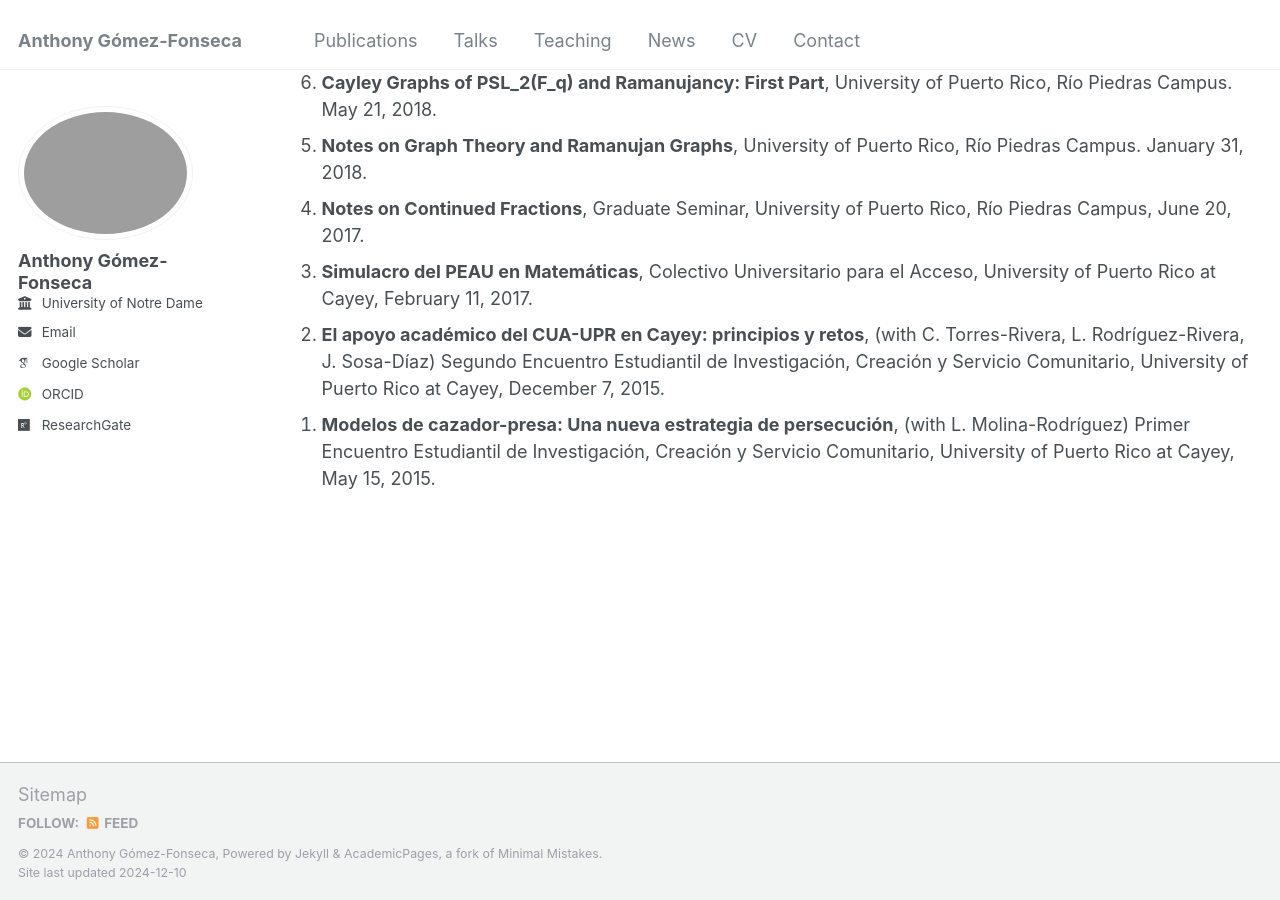
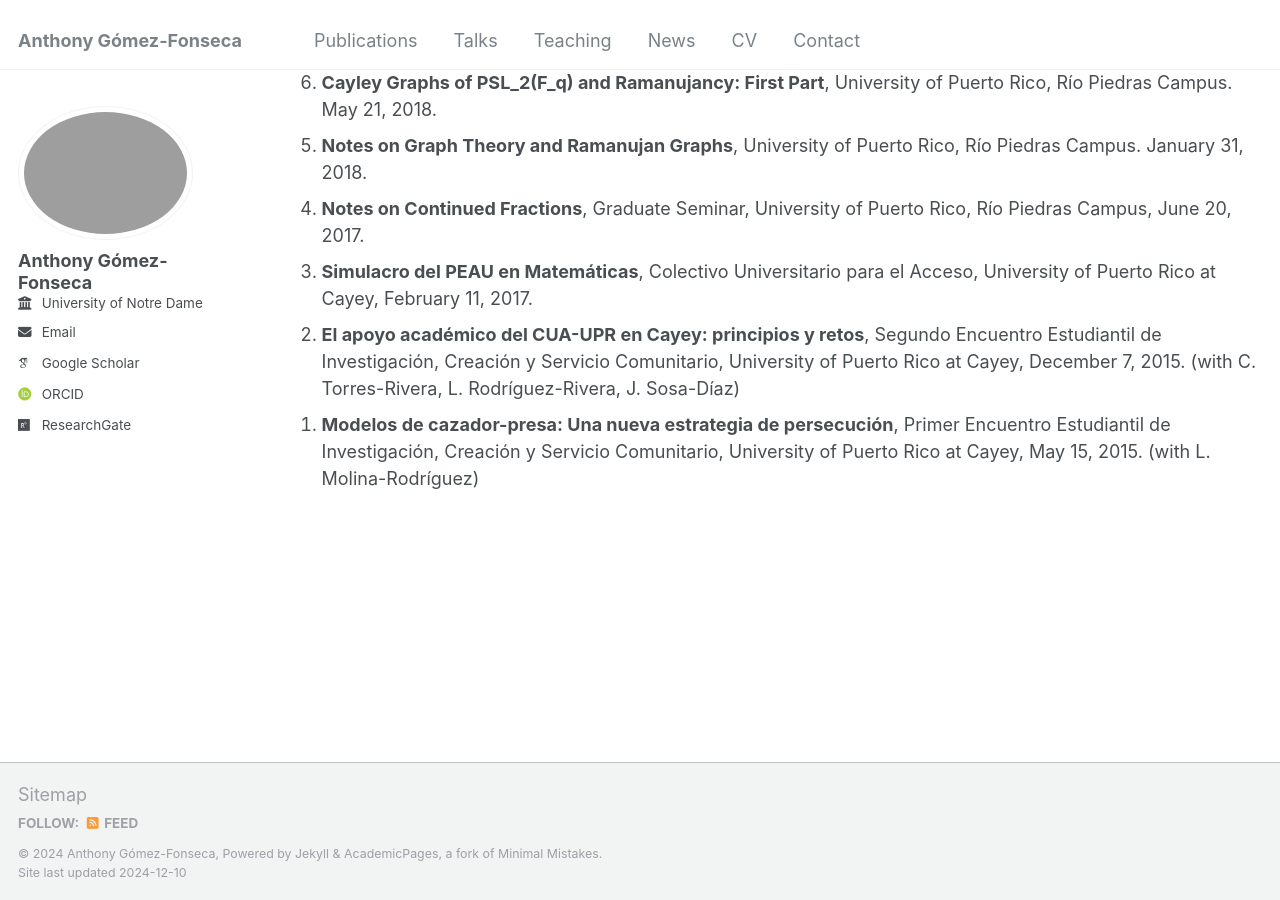
Before and after one commit to gomezfonsecaa/Anthony, a Jekyll site: the page built from _pages/talks.md, in a window 1280 px wide and 900 px high, scrolled down 1137 px. Built offline with Jekyll 4.4.1, drawn with Linux system fonts in a browser that asks for light colours; some web fonts are replaced.

```diff
--- a/_pages/talks.md
+++ b/_pages/talks.md
@@ -30,6 +30,6 @@ Codes**, 2023 12th International Symposium on Topics in Coding (ISTC), Brest, Fr
 0. **Notes on Graph Theory and Ramanujan Graphs**, University of Puerto Rico, Río Piedras Campus. January 31, 2018.
 0. **Notes on Continued Fractions**, Graduate Seminar, University of Puerto Rico, Río Piedras Campus, June 20, 2017.
 0. **Simulacro del PEAU en Matemáticas**, Colectivo Universitario para el Acceso, University of Puerto Rico at Cayey, February 11, 2017.
-0. **El apoyo académico del CUA-UPR en Cayey: principios y retos**, (with C. Torres-Rivera, L. Rodríguez-Rivera, J. Sosa-Díaz) Segundo Encuentro Estudiantil de Investigación, Creación y Servicio Comunitario, University of Puerto Rico at Cayey, December 7, 2015.
-0. **Modelos de cazador-presa: Una nueva estrategia de persecución**, (with L. Molina-Rodríguez) Primer Encuentro Estudiantil de Investigación, Creación y Servicio Comunitario, University of Puerto Rico at Cayey, May 15, 2015.
+0. **El apoyo académico del CUA-UPR en Cayey: principios y retos**, Segundo Encuentro Estudiantil de Investigación, Creación y Servicio Comunitario, University of Puerto Rico at Cayey, December 7, 2015. (with C. Torres-Rivera, L. Rodríguez-Rivera, J. Sosa-Díaz)
+0. **Modelos de cazador-presa: Una nueva estrategia de persecución**, Primer Encuentro Estudiantil de Investigación, Creación y Servicio Comunitario, University of Puerto Rico at Cayey, May 15, 2015. (with L. Molina-Rodríguez)
 {: reversed="reversed"}
```
